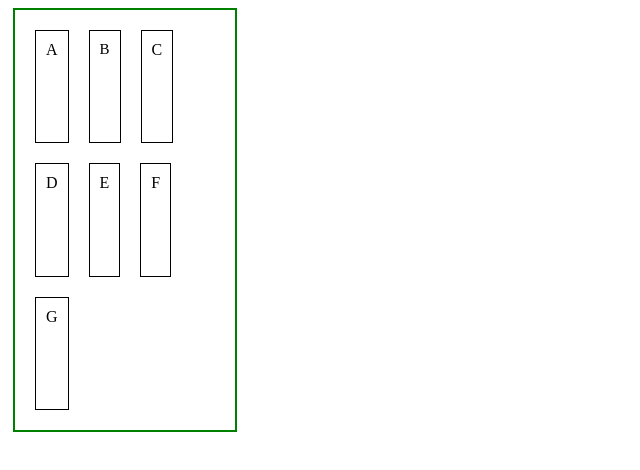
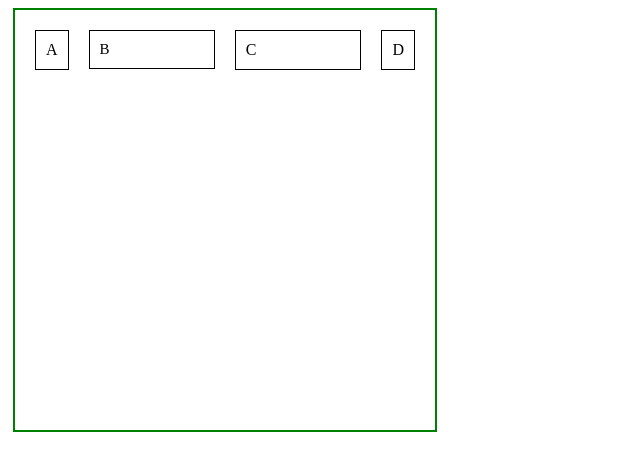
Before and after one commit to minhajspace/Html-basics, a plain HTML site: page flex.html in a window 1280 px wide. Shown: the whole page, without its empty margins (0-640 px from the left). Drawn offline with Linux system fonts and the light colour scheme.

Commit message:
flex-grow

```diff
--- a/flex.css
+++ b/flex.css
@@ -2,11 +2,14 @@
     display: flex;
     /* flex-direction: column; */
     height: 400px;
-    width: 200px;
+    width: 400px;
     border: 2px solid green;
     margin: 5px;
     padding: 10px;
-    flex-wrap: wrap;
+
+    flex-flow: row wrap;
+
+    align-items: flex-start;
 
     /* flex-wrap: wrap; */
 
@@ -25,4 +28,9 @@
 
 .item-font{
     font-size: 15px;
+    flex-grow: 1;
+
 }
+.flex-grow{
+    flex-grow: 1;
+}
--- a/flex.html
+++ b/flex.html
@@ -11,11 +11,11 @@
         <div class="container">
             <div class="item">A</div>
             <div class="item item-font">B </div>
-            <div class="item">C </div>
+            <div class="item flex-grow">C </div>
             <div class="item">D </div>
-            <div class="item">E </div>
+            <!-- <div class="item">E </div>
             <div class="item">F </div>
-            <div class="item">G </div>
+            <div class="item">G </div> -->
 
 
         </div>
```
